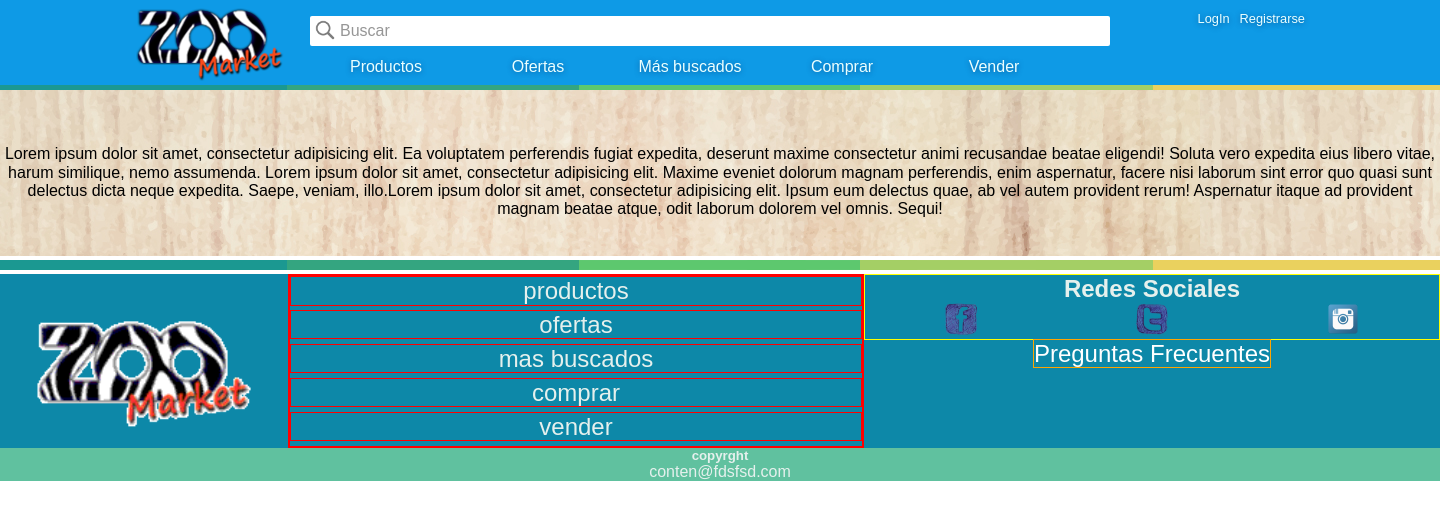
After one commit to infoleod/00_Proyecto_final, a PHP site: page /preguntas_frecuentes.html in a window 1440 px wide. The commit adds this page. Shown: the top 520 px of the page. Run offline with PHP 8.4, Linux system fonts and the light colour scheme.

Commit message:
Modificaciones Andres Footer y algunas Leo
Agregue lo de andres y algunas pavadas mias!

```diff
--- a/css/styles.css
+++ b/css/styles.css
@@ -253,25 +253,74 @@ ul,ol,li,li a , .header-div-login a {
 /* -- FOOTER -----------------------------------------------------------------*/
 /*ANDRES - ESTABLECI ALGUNOS VALORES PARA PROBAR COMO IBA QUEDANDO
 LE ASIGNE UN COLOR DE FONDO ASI SE VE UN POCO MEJOR*/
+
 .footer {
-  clear: both;
-  background: linear-gradient(to right, rgba(3,73,75,1) 0%, rgba(0,48,56,1) 100%);
-  color: #e5f0ed;
+    clear: both;
+    background: linear-gradient(to right, rgba(3,73,75,1) 0%, rgba(0,48,56,1) 100%);
+    color: #e5f0ed;
+    overflow: hidden;
+    margin:0%;
+
+}
+.footer-barra{
+    width:100%;
+    height:auto;
+    bottom:0px;
+    left:0px;
+    padding:0% 0%;
+    margin:0%;
 }
 /*** logo ***/
 .logo_2{
     display: none;
+
 }
 /*** MENU ***/
 .menu_2 .conten h5{
     display: none;
 }
+.menu_2 .conten{
+    display: block;
+    overflow: hidden;
+}
 .menu_2 .conten li{
+    display:inline-block;
+    width:100%;
     font-size:1.5em;
+    margin:;
+    padding:0;
+    border: 1px solid red;
+    overflow: hidden;
+}
+.menu_2 .conten li a{
+    font-size:10px;
 }
 /***Redes Sociales**/
 .redes_sociales{
     border:1px solid yellow;
+    display: block;
+    overflow: hidden;
+}
+
+.redes_sociales ul li{
+    width:33.33%;
+    float:left;
+}
+/*** preguntas frecuentes ***/
+.preguntas_frecuentes{
+    width: 100%;
+
+}
+/****Fondo de preguntas frecuentes *****/
+.container-preguntas{
+    background-image: url(../images/21.jpg);
+}
+.preguntas_frecuentes a{
+    margin: 1%;
+    font-size: 1.5em;
+    text-decoration: none;
+    color: #fff;
+    border: 1px solid orange;
 }
 
 
@@ -641,29 +690,31 @@ LE ASIGNE UN COLOR DE FONDO ASI SE VE UN POCO MEJOR*/
 .footer_1{
   border-color:solid crimson;
   width:100%;
-  background-color:rgba(32, 80, 136, 0.81);
+  background-color:#0d88a8;
   display: block;
   overflow: hidden;
 }
 .footer_2{
-  background-color: darkgoldenrod;
+  background-color:#60c19f;
   width: 100%;
   height:40%;
   display: block;
 }
 
 .logo_2{
+  display: block;
   float:left;
-  height:72.5px;
+  height:100%;
   overflow:hidden;
   width:auto;
-  width: 33.33% ;
-  border: 1px solid yellow;
+  width:20% ;
+ /* border: 1px solid yellow;*/
 }
 .logo_2 img{
+  padding: 3% 0%;
   border:none;
   padding: 0;
-  margin: 0;
+  margin:15% 0 0 0;
   width:15vw;
   height: auto;
 }
@@ -671,15 +722,20 @@ LE ASIGNE UN COLOR DE FONDO ASI SE VE UN POCO MEJOR*/
 .menu_2{
   border: 2px solid red ;
   float: left;
-  width: 33.33%;
-}
-.copyright{
-
+  width: 40%;
 }
 .redes_sociales{
-  border: 1px solid orange;
-  float: left;
-  width:33.30%;
+  width:40%;
+  display: block;
+  font-family: 1em;
+  }
+.preguntas_frecuentees{
+  width: 50%;
+  margin: 0;
+  padding: 0;
+
+  }
+.copyright{
 
 }
 
--- /dev/null
+++ b/preguntas_frecuentes.html
@@ -0,0 +1,162 @@
+<!DOCTYPE html>
+<html lang="en">
+<head>
+    <meta charset="UTF-8">
+    <title>Preguntas frecuentes</title>
+    <meta name="viewport" content="width=device-width">
+    <link rel="stylesheet" href="css/normalize.css">
+    <link rel="stylesheet" href="css/styles.css">
+</head>
+<body>
+        <!-- INICIO HEADER -->
+    <header class="header">
+      <div class="header-barra">
+        <img src="images/barra-horizontal.png" alt="barra">
+      </div>
+      <div class="header-div">
+        <!-- INICIO Logo -->
+        <div class="header-div-logo">
+          <a href="index.html">
+            <img class="header-div-logo-mobile-logo" src="images/prueba-logo.png" alt="logo-mini">
+          </a>
+          <a href="index.html">
+            <img class="header-div-logo-desktop-logo" src="images/logo-zoo.png" alt="logo-desktop">
+          </a>
+        </div>
+        <!-- FIN Logo -->
+
+        <!-- INICIO Buscar -->
+        <div class="header-div-buscar">
+          <img class="header-div-logo-mobile-search" src="images/search-icono.png" alt="search-icon">
+          <form class="form-buscar" action="index.html" method="post">
+            <input type="text" name="buscar" value="Buscar">
+          </form>
+        </div>
+        <!-- FIN Buscar -->
+
+        <!-- INICIO Menu -->
+        <div class="header-div-menu">
+          <nav>
+            <ul class="header-div-menu-icon">
+              <li>
+                <!-- ICONO De menu en Mobile -->
+                <a href="#">
+                  <img class="header-div-logo-mobile-menu" src="images/menu-icon.png" alt="menu-icon">
+                </a>
+
+                <!-- SubMenu con Lista desplegable -->
+                <ul class="header-div-menu-lista">
+                  <!-- Login/Registrate - Solo Mobile -->
+                  <li>
+                    <div class="header-div-menu-lista-login">
+                      <a href="login.html">LogIn</a>
+                      <a href="#">Registrarse</a>
+                    </div>
+                  </li>
+                  <!-- Productos -->
+                  <li>
+                    <a href="#">Productos</a>
+                    <ul class="header-div-menu-lista-principal">
+                      <li>
+                        <a href="#">Perros</a>
+                        <ul class="header-div-menu-lista-secundario">
+                          <li><a href="#">Cuchas</a></li>
+                          <li><a href="#">Juguetes</a></li>
+                          <li><a href="#">Comida</a></li>
+                          <li><a href="#">Peluqueria</a></li>
+                          <li><a href="#">Otros</a></li>
+                        </ul>
+                      </li>
+                      <li><a href="#">Gatos</a></li>
+                      <li><a href="#">Aves</a></li>
+                      <li><a href="#">Exoticos</a></li>
+                      <li><a href="#">Otros</a></li>
+                    </ul>
+                  </li>
+                  <li><a href="#">Ofertas</a></li>
+                  <li><a href="#">Más buscados</a></li>
+                  <li><a href="#">Comprar</a></li>
+                  <li><a href="#">Vender</a></li>
+                </ul>
+              </li>
+            </ul>
+
+
+          </nav>
+        </div>
+        <!-- FIN Menu -->
+
+        <!-- INICIO Login -->
+        <div class="header-div-login">
+          <a href="login.html">LogIn</a>
+          <a href="#">Registrarse</a>
+        </div>
+        <!-- FIN Login -->
+      </div>
+    </header>
+    <!-- FIN HEADER -->
+    <!-- ININCIO BODY -->
+    <article class="container">
+
+            <article class="container-preguntas">
+                <br><br><br>
+                Lorem ipsum dolor sit amet, consectetur adipisicing elit. Ea voluptatem perferendis fugiat expedita, deserunt maxime consectetur animi recusandae beatae eligendi! Soluta vero expedita eius libero vitae, harum similique, nemo assumenda.
+                Lorem ipsum dolor sit amet, consectetur adipisicing elit. Maxime eveniet dolorum magnam perferendis, enim aspernatur, facere nisi laborum sint error quo quasi sunt delectus dicta neque expedita. Saepe, veniam, illo.Lorem ipsum dolor sit amet, consectetur adipisicing elit. Ipsum eum delectus quae, ab vel autem provident rerum! Aspernatur itaque ad provident magnam beatae atque, odit laborum dolorem vel omnis. Sequi!
+                <br><br><br>
+            </article>
+            <!-- INICIO FOOTER -->
+            <div class="footer-barra">
+                            <img src="images/barra-horizontal.png" alt="barra">
+            </div>
+            <footer class="footer">
+                    <article class="footer_1">
+                            <div class="logo_2">
+                                 <img src="images/logo-zoo2.png" alt="">
+                            </div>
+
+                             <div class="menu_2">
+                                    <div class="conten">
+                                            <h5>menu</h5>
+                                            <ul>
+                                                <li>productos</li>
+                                                <li>ofertas</li>
+                                                <li>mas buscados</li>
+                                                <li>comprar</li>
+                                                <li>vender</li>
+                                            </ul>
+                                    </div>
+
+                             </div>
+
+                             <div class="redes_sociales">
+                                    <h2>Redes Sociales</h2>
+                                    <ul>
+                                        <li class="facebook"><a href="#"><img src="/images/Facebook-icon32.png"alt=""></a></li>
+                                        <li class="twitter"><a href="#"><img src="/images/Twitter-icon32x32.png"alt=""></a></li>
+                                        <li class="instagram"><a href="#"><img src="/images/Instagram32x32.png"alt=""></a></li>
+                                    </ul>
+                             </div>
+
+                             <article class="preguntas_frecuentes">
+                                    <a href="#">Preguntas Frecuentes</a>
+                            </article>
+
+
+                    </article>
+
+
+                    <article class="footer_2">
+                                <div class="copyright">
+                                     <h5>copyrght</h5>
+                                    <p>conten@fdsfsd.com</p>
+                                </div>
+                    </article>
+
+            </footer>
+            <!-- FOOTER FOOTER -->
+
+    </article>
+
+    <!-- FIN BODY -->
+</body>
+</html>
```
Also changed, not shown: formulario.html (+16 -8 lines), index.html (+16 -8 lines), login.html (+16 -8 lines), images/21.jpg (added), images/Facebook-icon.png (added), images/Facebook-icon16x16.png (added), images/Facebook-icon32.png (added), images/Instagram32x32.png (added), images/Twitter-icon16x16.png (added), images/Twitter-icon24x24.png (added), images/Twitter-icon32x32.png (added), images/instagram-icon.png (added), images/instagram-icon16x16.png (added), images/instagram-icon2x4.png (added), 1 more files.
